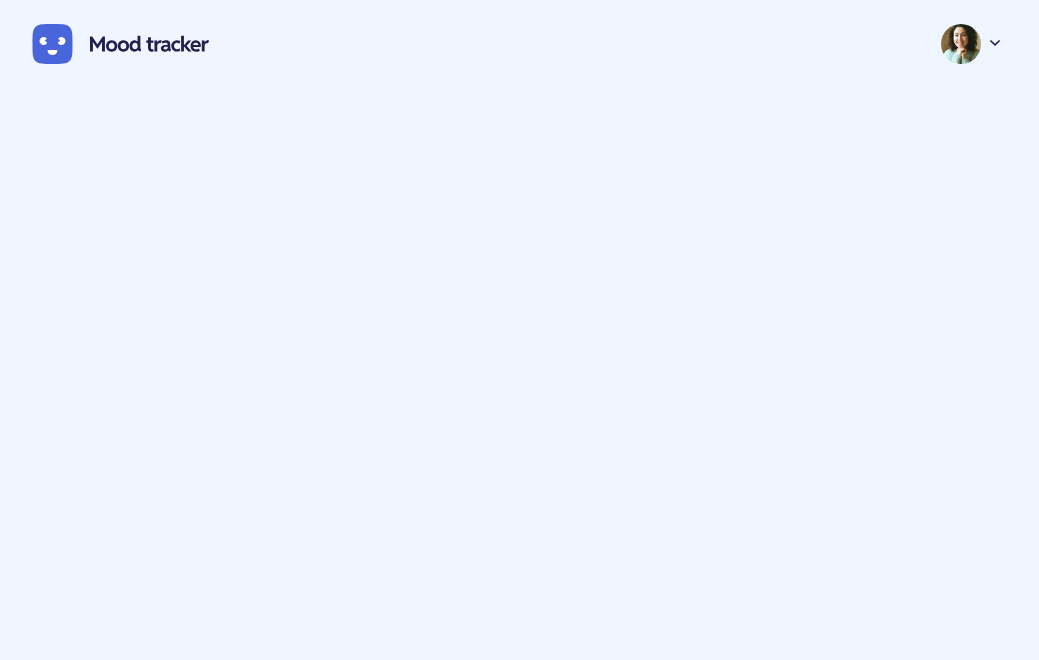
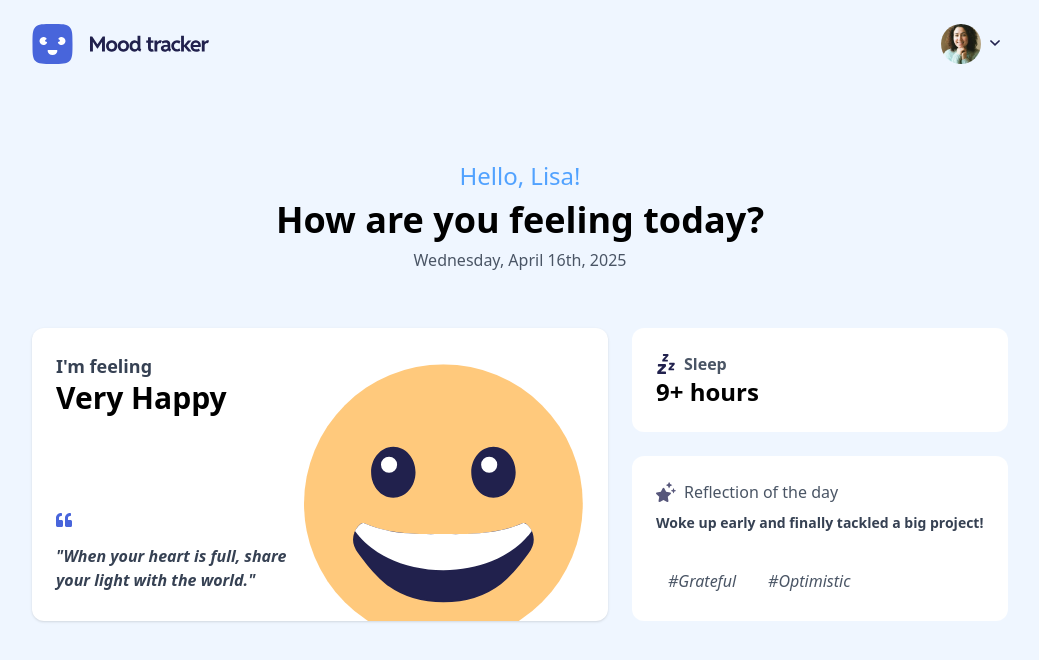
Before and after one commit to fkebba/mood-checking-app, a website built with Vite: page index.html in a window 1280 px wide. Shown: the whole page, without its empty margins (120-1159 px from the left). Built offline with nearby package versions, Linux system fonts and the light colour scheme; files whose address does not match are found by name.

Commit message:
create the introduction and expression part of the main section

```diff
--- a/index.html
+++ b/index.html
@@ -36,6 +36,55 @@
             </div>
           </div>
     </header>
+
+    <main class="mt-24">
+      <section class="text-center mb-14">
+        <h1 class="text-blue-400 text-2xl font-medium mb-2">Hello, Lisa!</h1>
+        <h2 class="text-navy-900 text-4xl font-bold mb-2">How are you feeling today?</h2>
+        <p class="text-gray-600" id="current-date">Wednesday, April 16th, 2025</p>
+      </section>
+
+       <div class="grid grid-cols-1 md:grid-cols-5 gap-6 mb-8">
+        <div class="relative bg-white rounded-xl pl-6 pt-6 shadow-sm md:col-span-3 overflow-hidden">
+          <div class="flex flex-col md:flex-row justify-between items-start md:items-center">
+            <div>
+              <div>
+              <p class="text-gray-700 font-bold text-lg">I'm feeling</p>
+              <h3 class="text-navy-900 text-3xl font-bold ">Very Happy</h3>
+            </div>
+              <div class="pt-24">
+                <img src="./public/images/icon-quote.svg" />
+                <p class="italic  text-gray-700 font-bold pt-4">"When your heart is full, share<br>your light with the world."</p>
+              </div>
+            </div>
+            <div class="absolute right-6 bottom-0 translate-y-1/12">
+              <img class="w-70" src="./public/images/icon-very-happy-color.svg" alt="Very happy emoji" class="w-48 h-48" />
+            </div>
+          </div>
+        </div>
+        <div class="md:col-span-2">
+          <div class="bg-white rounded-xl p-6 mb-4">
+            <div class="flex items-center gap-2 ">
+              <img src="./public/images/icon-sleep.svg" alt="Sleep icon" class="w-5 h-5" />
+              <p class="text-gray-600 font-bold">Sleep</p>
+            </div>
+            <p class="text-navy-900 text-2xl font-bold">9+ hours</p>
+          </div>
+          <div class="bg-white rounded-xl p-6  mt-6">
+            <div class="flex items-center gap-2 mb-2">
+              <img src="./public/images/icon-reflection.svg" alt="Reflection icon" class="w-5 h-5" />
+              <p class="text-gray-600 font-light-bold ">Reflection of the day</p>
+            </div>
+            <p class="text-[14px] text-gray-700 font-bold">Woke up early and finally tackled a big project!</p>
+            <div class="mt-8 flex gap-2">
+              <span class="text-gray-600 font-light-bold italic px-3 py-1 rounded-full text-md">#Grateful</span>
+              <span class="text-gray-600 italic font-light-bold px-3 py-1 rounded-full text-md">#Optimistic</span>
+            </div>
+          </div>
+        </div>
+      </div>
+
+    </main>
     </div>
      <script type="module" src="./main.ts"></script>
   </body>
```
